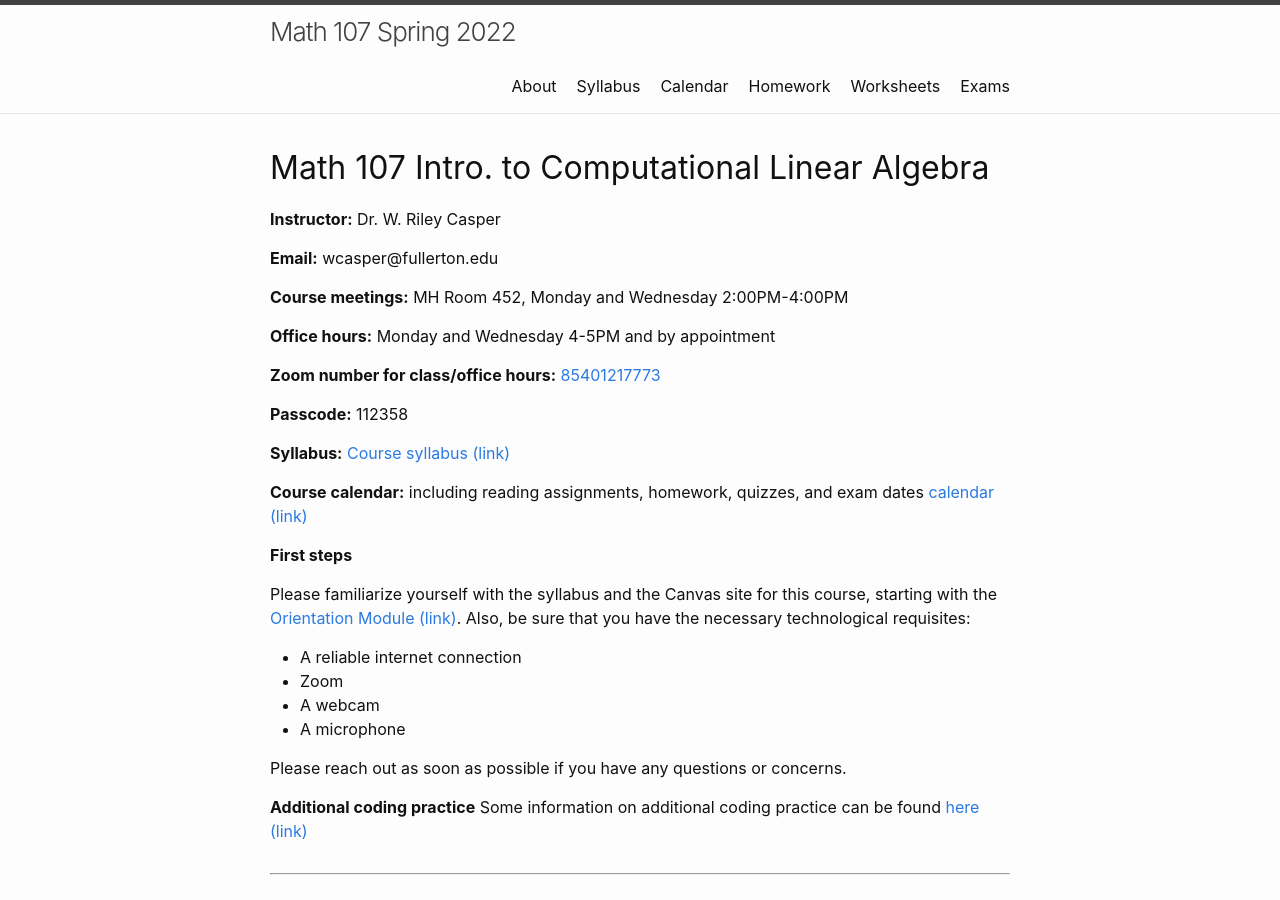
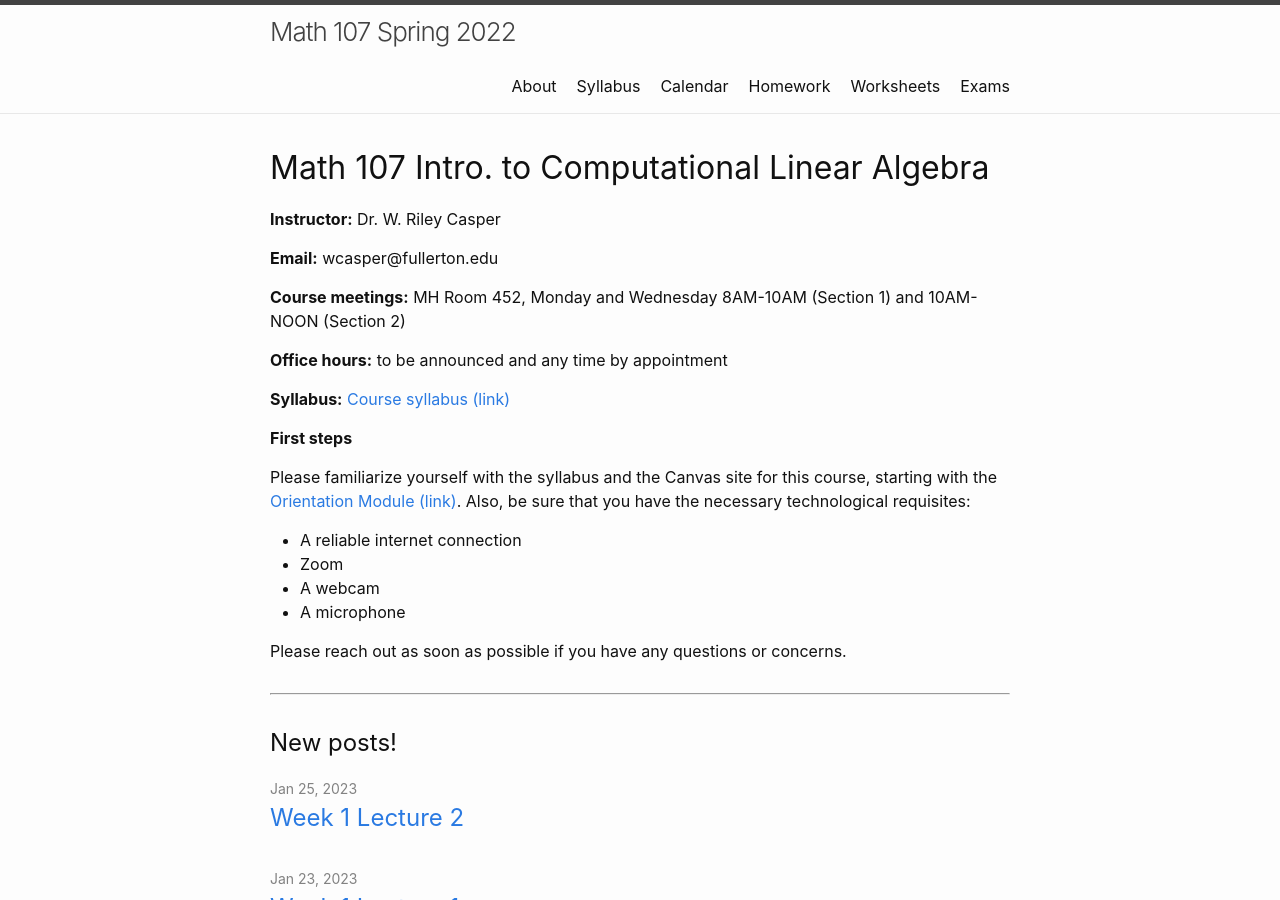
Before and after one commit to wcasper/math107spring2023, a Jekyll site: the page built from index.md, in a window 1280 px wide and 900 px high. Built offline with Jekyll 4.4.1, drawn with Linux system fonts in a browser that asks for light colours.

Commit message:
updated for new year

```diff
--- a/index.md
+++ b/index.md
@@ -14,18 +14,11 @@ title: Math 107 Intro. to Computational Linear Algebra
 
 **Email:** wcasper@fullerton.edu
 
-**Course meetings:** MH Room 452, Monday and Wednesday 2:00PM-4:00PM
+**Course meetings:** MH Room 452, Monday and Wednesday 8AM-10AM (Section 1) and 10AM-NOON (Section 2)
 
-**Office hours:** Monday and Wednesday 4-5PM and by appointment
-
-**Zoom number for class/office hours:** <a target="_parent" href="https://fullerton.zoom.us/j/85401217773?pwd=TFdpNTZnVUREV0dVbEx5dWJOMDVQQT09">85401217773</a>
-
-**Passcode:** 112358
+**Office hours:** to be announced and any time by appointment
 
 **Syllabus:** <a target="_parent" href="extras/syllabus.html">Course syllabus (link)</a>
-
-**Course calendar:**
-including reading assignments, homework, quizzes, and exam dates [calendar (link)](extras/calendar)
 
 **First steps**
 
@@ -37,9 +30,6 @@ Please familiarize yourself with the syllabus and the Canvas site for this cours
 
 Please reach out as soon as possible if you have any questions or concerns.
 
-**Additional coding practice**
-Some information on additional coding practice can be found <a target="_parent" href="extras/coding-practice.html">here (link)</a>
-
 ***
 
 ## New posts!
```
